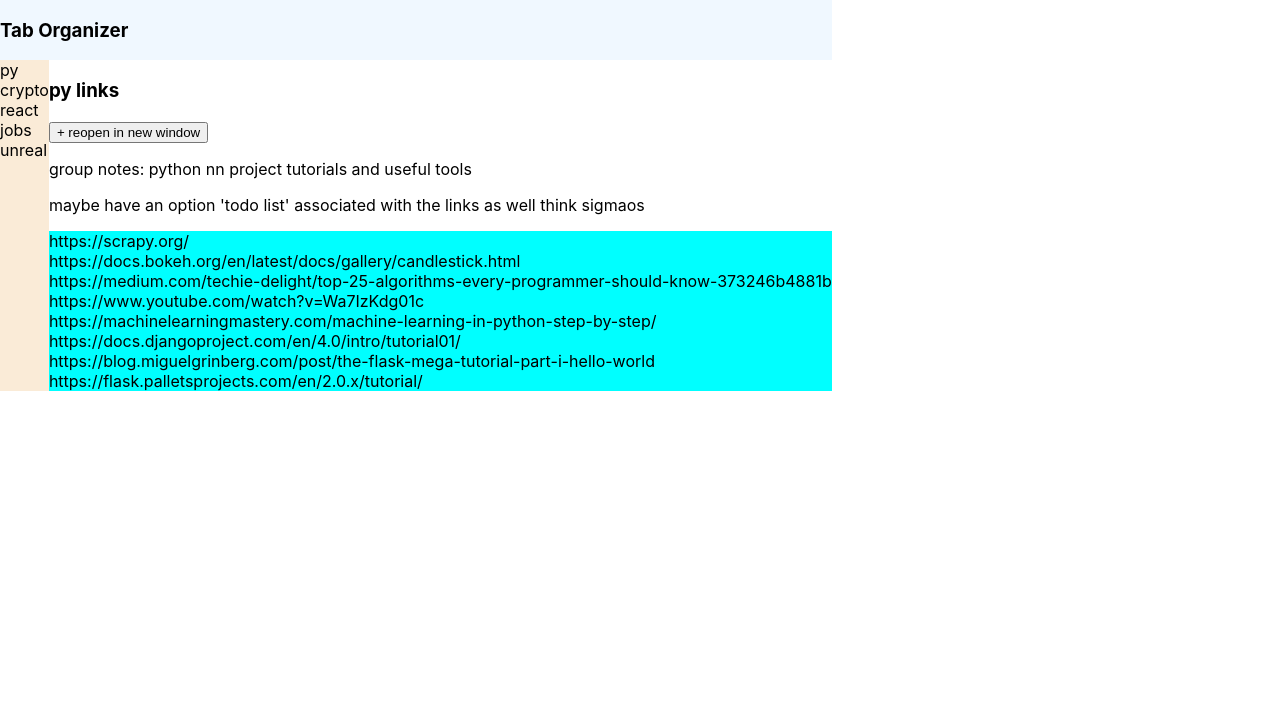
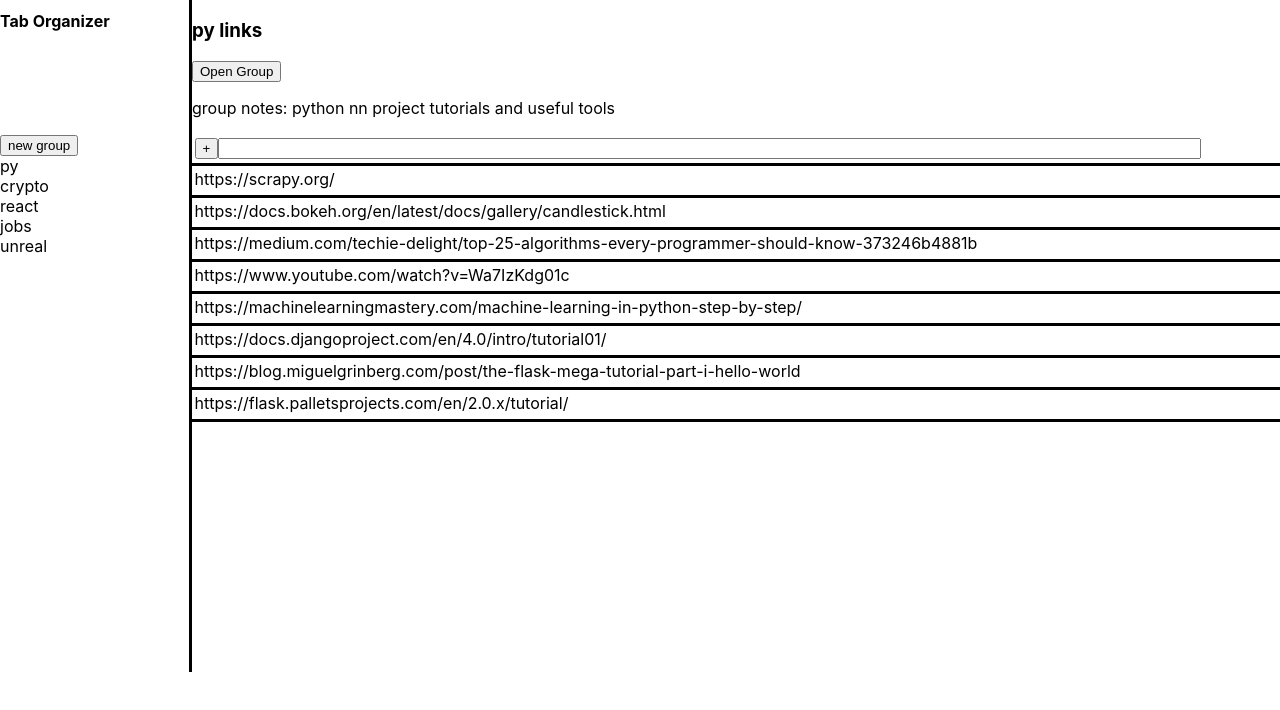
Before and after one commit to I0stream/tab_organizer, a React (Create React App) app: page / in a window 1280 px wide. Shown: the top 710 px of the page. Built offline with nearby package versions, Linux system fonts and the light colour scheme.

Commit message:
css learning

```diff
--- a/src/App.css
+++ b/src/App.css
@@ -1,35 +1,66 @@
-body{
+.App{
+  display: grid;
+
+  grid-template-columns: 1.5fr 8.5fr;
+  grid-template-rows: 1fr 4fr;
+  grid-template-areas:
+  "header groupTitle"
+  "sidebar links";
+}
+header{
+  grid-area: header;
+  border-right-style: solid;
+
+}
+.links-header{
+  grid-area: groupTitle;
   display: flex;
 }
-.App-header{
-  background-color: aliceblue;
-  display: grid;
-  grid-column: 1;
-  grid-row: 1;
+.openGroupButton{
+
 }
 
 .group-list{
-  background-color: antiquewhite;
-  display: grid;
-  grid-column: 1;
-  grid-row: 2;
+  grid-area: sidebar;
+  border-right-style: solid;
+
 }
-
-.links-header{
-  background-color: aqua;
-  display: grid;
-  grid-column: 2;
-  grid-row: 1;
-}
-
 .links-list{
-  background-color: aqua;
-  display: grid;
-  grid-column: 2;
-  grid-row: 2;
+  grid-area: links;
+  overflow:hidden;
+  overflow-y:scroll;
 }
 ul {
   list-style: none;
   margin: 0;
   padding: 0;
 }
+.lul > li{
+  padding: 2.5px;
+  height: 24px;
+  overflow: hidden;
+  border-bottom-style: solid;
+}
+
+input {
+  width: 90%;
+}
+
+h1 {
+  font-size: 16px;
+}
+/*
+font sizes: 8,16,24,32
+*/
+/*
+padding sizes:2.5 ,5, 10, 15, 20
+*/
+/*
+colours black and white
+
+#696969 dim grey
+#878787 battleship grey
+#c9c9c9
+#858585
+#383838
+*/
--- a/src/App.js
+++ b/src/App.js
@@ -3,12 +3,13 @@
 function App() {
   return (
     <div className="App">
-      <div className="App-header">
-        <h3>Tab Organizer</h3>
-      </div>
-      <body>
+      <header>
+        <h1>Tab Organizer</h1>
+      </header>
+
       <div className='group-list'>
         <ul>
+          <li><button>new group</button></li>
           <li>py</li>
           <li>crypto</li>
           <li>react</li>
@@ -19,15 +20,15 @@
 
       <div className='header-list'>
         <div>
-            <div>
           <h3>py links</h3>
-              <button>+ reopen in new window</button>
+          <button className="openGroupButton">Open Group</button>
         </div>
         <p>group notes: python nn project tutorials and useful tools</p>
-            <p>maybe have an option 'todo list' associated with the links as well think sigmaos</p>
       </div>
-          <nav>
-            <ul className='links-list'>
+
+      <nav className='links-list'>
+          <ul className="lul">
+            <li><button>+</button><input></input></li>
             <li>https://scrapy.org/</li>
             <li>https://docs.bokeh.org/en/latest/docs/gallery/candlestick.html</li>
             <li>https://medium.com/techie-delight/top-25-algorithms-every-programmer-should-know-373246b4881b</li>
@@ -38,8 +39,7 @@
             <li>https://flask.palletsprojects.com/en/2.0.x/tutorial/</li>
           </ul>
         </nav>
-        </div>
-      </body>
+
     </div>
   );
 }
```
Lines whose indentation alone changed are shown as unchanged.
